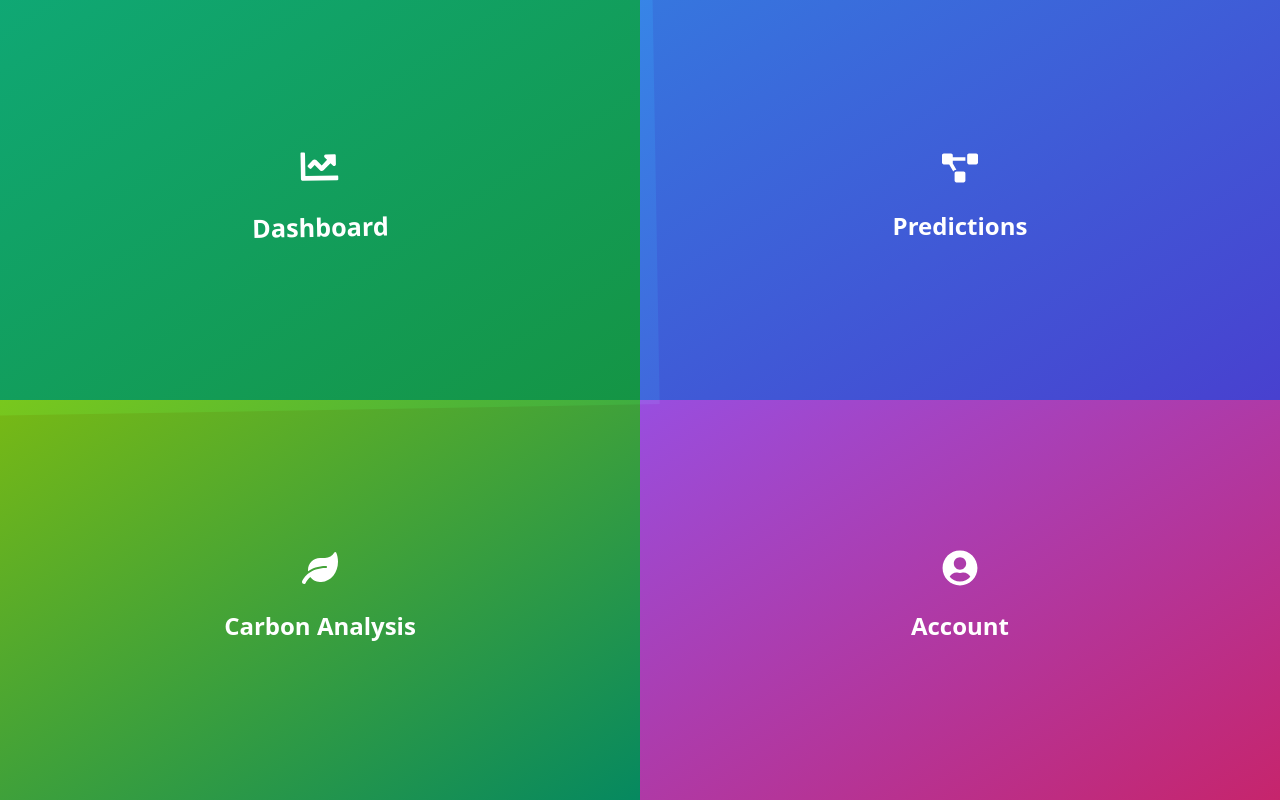
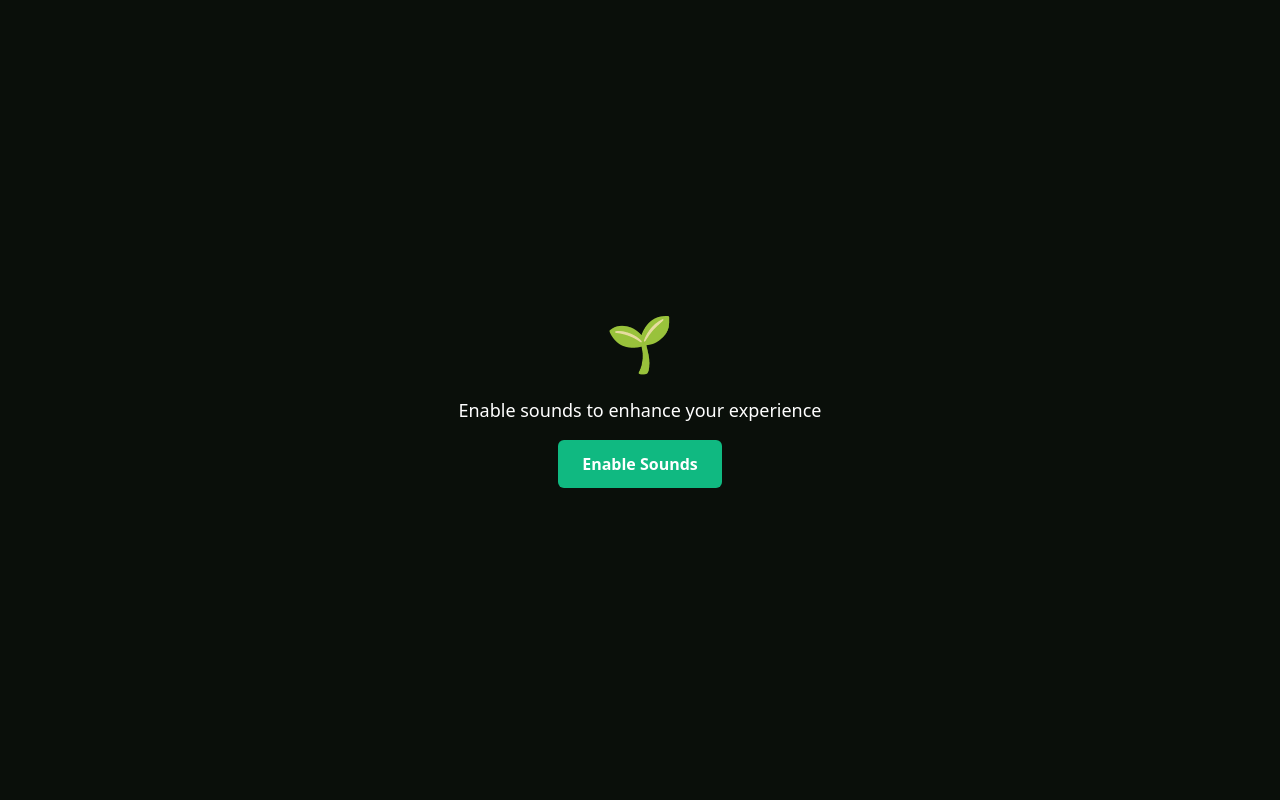
Before and after one commit to PedroCere/technovation_web_app_project2, a React (Vite) app in the folder Frontend/: page / in a window 1280 px wide. Built offline with nearby package versions, Linux system fonts and the light colour scheme; no server answers.

Commit message:
dashboard_transition_loading_added

```diff
--- a/Frontend/src/App.jsx
+++ b/Frontend/src/App.jsx
@@ -1,4 +1,4 @@
-import React, { useEffect } from 'react';
+import React, { useEffect, useState } from 'react';
 import Home from './assets/componentes/Home';
 import Dashboard from './assets/componentes/Dashboard';
 import { BrowserRouter as Router, Route, Routes } from "react-router-dom";
@@ -8,29 +8,87 @@ import Preferences from './assets/componentes/Preferences';
 import Account from './assets/componentes/Account';
 import Settings from './assets/componentes/Settings';
 import EntrySelector from './assets/componentes/EntrySelector';
-
+import Loading from './assets/componentes/Loading';
+import LoadingTransition from './assets/componentes/LoadingTransition';
+import { successSound } from './utils/sounds';
 
 function App() {
+  const [loading, setLoading] = useState(true);
+  const [transitioning, setTransitioning] = useState(false);
+  const [loaded, setLoaded] = useState(false);
+  const [soundEnabled, setSoundEnabled] = useState(false);
+  const [minLoadingElapsed, setMinLoadingElapsed] = useState(false);
+
   useEffect(() => {
     document.title = 'OXI';
+    const savedSoundEnabled = localStorage.getItem("soundEnabled");
+    if (savedSoundEnabled === "true") {
+      setSoundEnabled(true);
+      setLoading(false);
+      setLoaded(true); // Show dashboard immediately if sound enabled
+    } else {
+      const timer = setTimeout(() => {
+        setMinLoadingElapsed(true);
+      }, 3000);
+      return () => clearTimeout(timer);
+    }
   }, []);
+
+  useEffect(() => {
+    if (soundEnabled && minLoadingElapsed) {
+      setLoading(false);
+      setTransitioning(true);
+    } else if (!soundEnabled) {
+      setLoading(true);
+    }
+  }, [soundEnabled, minLoadingElapsed]);
+
+  const enableSound = () => {
+    successSound.play();
+    setSoundEnabled(true);
+    localStorage.setItem("soundEnabled", "true");
+    setLoading(false);
+    setTransitioning(true);
+  };
+
+  const handleTransitionComplete = () => {
+    setTransitioning(false);
+    setLoaded(true);
+  };
+
+  if (loading) {
+    return <Loading enableSound={enableSound} />;
+  }
+
+  if (transitioning) {
+    return (
+      <>
+        <Router>
+          <Dashboard soundEnabled={soundEnabled} enableSound={enableSound} />
+        </Router>
+        <LoadingTransition onComplete={handleTransitionComplete} />
+      </>
+    );
+  }
+
+  if (loaded) {
     return (
       <Router>
         <Routes>
           <Route path="/home" element={<Home />} />
           <Route path="/" element={<EntrySelector />} />
-        <Route path="/dashboard" element={<Dashboard />} />
+          <Route path="/dashboard" element={<Dashboard soundEnabled={soundEnabled} enableSound={enableSound} />} />
           <Route path="/carbon" element={<Carbon />} />
           <Route path="/predictions" element={<Predictions />} />
           <Route path="/preferences" element={<Preferences />} />
           <Route path="/account" element={<Account />} />
           <Route path="/settings" element={<Settings />} />
-
-
         </Routes>
       </Router>
     );
   }
 
+  return null;
+}
 
 export default App;
--- a/Frontend/src/assets/componentes/Dashboard.jsx
+++ b/Frontend/src/assets/componentes/Dashboard.jsx
@@ -1,5 +1,4 @@
-
-import React, { useState } from "react";
+import React, { useState, useEffect } from "react";
 import { motion } from "framer-motion";
 import Navbar from "./Navbar";
 import Sidebar from "./Sidebar";
@@ -16,14 +15,26 @@ import {
 import ChatBot from "./ChatBot";
 import { clickSound, successSound } from "../../utils/sounds";
 
-const Dashboard = () => {
+const Dashboard = ({ soundEnabled: soundEnabledProp = false }) => {
   ChartJS.register(LineElement, PointElement, CategoryScale, LinearScale, Tooltip, Legend);
 
   const [soundEnabled, setSoundEnabled] = useState(false);
 
+  useEffect(() => {
+    if (soundEnabledProp) {
+      setSoundEnabled(true);
+    } else {
+      const savedSoundEnabled = localStorage.getItem("soundEnabled");
+      if (savedSoundEnabled === "true") {
+        setSoundEnabled(true);
+      }
+    }
+  }, [soundEnabledProp]);
+
   const enableSound = () => {
     successSound.play();
     setSoundEnabled(true);
+    localStorage.setItem("soundEnabled", "true");
   };
 
   const chartData = {
@@ -186,6 +197,7 @@ const Dashboard = () => {
               </motion.section>
             ))}
           </div>
+
           {/* Info Cards */}
           <div className="grid grid-cols-1 lg:grid-cols-3 gap-4 md:gap-6 mb-10">
             {/* AI Recommendations */}
--- /dev/null
+++ b/Frontend/src/assets/componentes/Loading.jsx
@@ -0,0 +1,29 @@
+import { motion } from "framer-motion";
+
+export default function Loading({ enableSound }) {
+  return (
+    <div className="h-screen flex flex-col items-center justify-center bg-[#0A0F0A] text-white">
+      <motion.div
+        initial={{ scale: 0 }}
+        animate={{ scale: [0.8, 1.1, 0.9, 1] }}
+        transition={{
+          duration: 2,
+          repeat: Infinity,
+          ease: "easeInOut"
+        }}
+        className="text-6xl mb-6"
+      >
+        🌱
+      </motion.div>
+      <div className="flex flex-col items-center">
+        <p className="text-lg mb-4">Enable sounds to enhance your experience</p>
+        <button
+          onClick={enableSound}
+          className="px-6 py-3 bg-emerald-500 rounded-md text-white font-semibold hover:bg-emerald-600 transition"
+        >
+          Enable Sounds
+        </button>
+      </div>
+    </div>
+  );
+}
--- /dev/null
+++ b/Frontend/src/assets/componentes/LoadingTransition.jsx
@@ -0,0 +1,58 @@
+import React, { useEffect } from "react";
+import { motion } from "framer-motion";
+
+const splitVariantsLeft = {
+  initial: { x: 0 },
+  animate: { x: "-50vw" },
+  transition: { duration: 1, ease: "easeInOut" }
+};
+
+const splitVariantsRight = {
+  initial: { x: 0 },
+  animate: { x: "50vw" },
+  transition: { duration: 1, ease: "easeInOut" }
+};
+
+const emojiVariants = {
+  initial: { opacity: 1, scale: 1 },
+  animate: { opacity: 1, scale: 1 },
+  exit: { opacity: 0, scale: 0.5, transition: { duration: 0.5 } }
+};
+
+export default function LoadingTransition({ onComplete }) {
+  useEffect(() => {
+    const timer = setTimeout(() => {
+      onComplete();
+    }, 1500); // 1.5 seconds duration for transition
+    return () => clearTimeout(timer);
+  }, [onComplete]);
+
+  return (
+    <div className="fixed inset-0 flex items-center justify-center bg-transparent z-50 overflow-hidden">
+      <motion.div
+        className="absolute top-0 left-0 w-1/2 h-full border-r-2 border-emerald-400 z-50"
+        initial="initial"
+        animate="animate"
+        variants={splitVariantsLeft}
+        transition={splitVariantsLeft.transition}
+      />
+      <motion.div
+        className="absolute top-0 right-0 w-1/2 h-full border-l-2 border-emerald-400 z-50"
+        initial="initial"
+        animate="animate"
+        variants={splitVariantsRight}
+        transition={splitVariantsRight.transition}
+      />
+      <motion.div
+        className="z-50 text-8xl text-white select-none"
+        initial="initial"
+        animate="animate"
+        exit="exit"
+        variants={emojiVariants}
+        transition={{ duration: 1 }}
+      >
+        🌱
+      </motion.div>
+    </div>
+  );
+}
```
Lines whose indentation alone changed are shown as unchanged.
